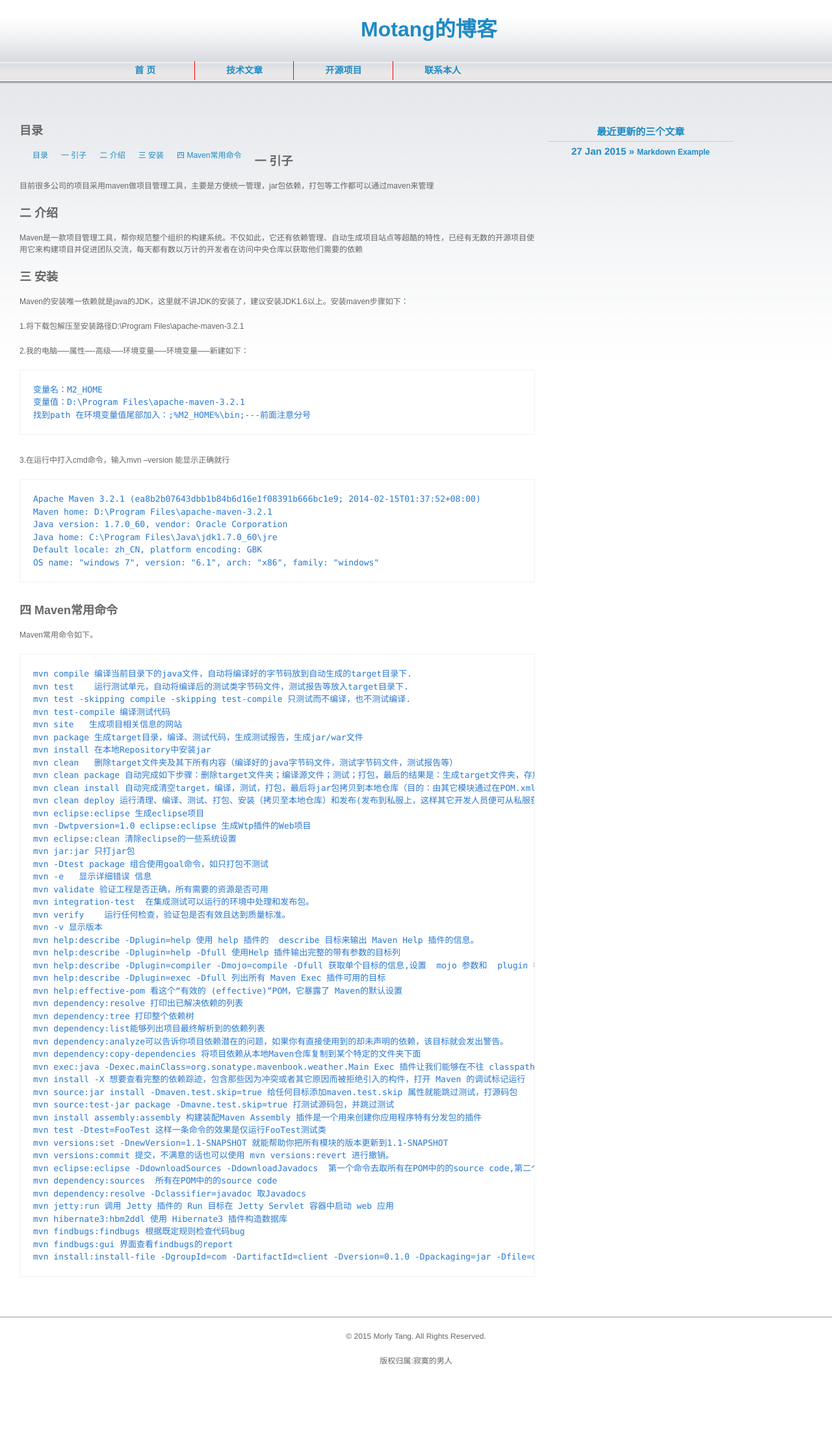
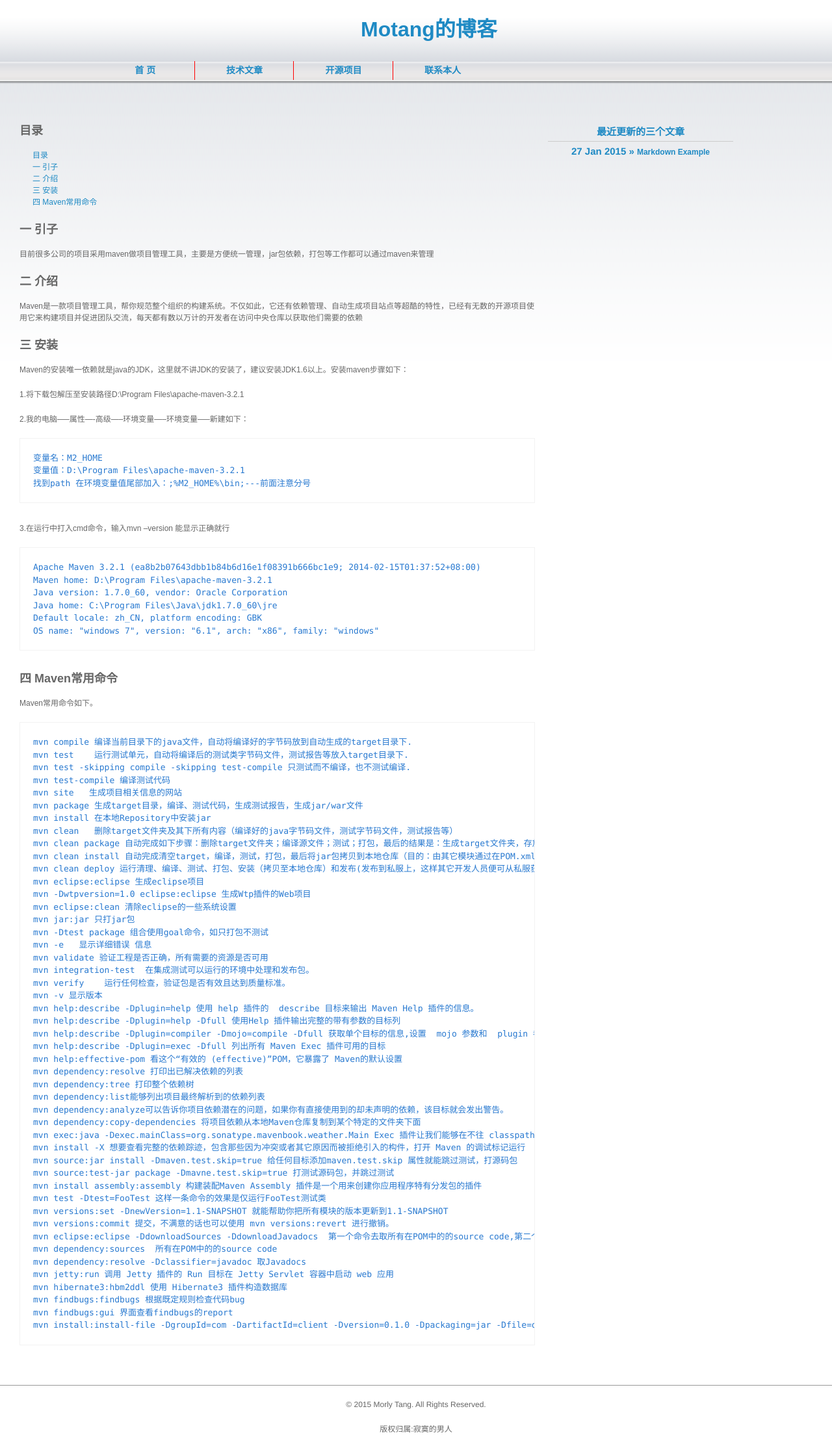
Before and after one commit to Motang/motang.github.io, a Jekyll site: the page built from _posts/2015-01-28-Maven介绍及安装.md, in a window 1280 px wide. Shown: the whole page at 65% size. Built offline with Jekyll 4.4.1, drawn with Linux system fonts in a browser that asks for light colours; before the commit the page ends 2123 px from its top, so only the background shows below that.

Commit message:
updated css

```diff
--- a/css/index.css
+++ b/css/index.css
@@ -40,8 +40,8 @@ visibility:hidden;
 .content-detail .right{ float:left; width:25%;}
 .content-detail .first { border-bottom:1px #CCCCCC solid;  }
 .content-detail .right li{ color:#1F8AC4; float:none;height:29px; line-height:29px;  font-weight:bold; text-align:center; margin:0px; }
-.content-detail .left{ float:left; width:65%; font-family:Arial, Helvetica, sans-serif; font-size:12px; }
-
+.content-detail .left{ float:left; width:65%; font-family:Arial, Helvetica, sans-serif; font-size:12px;text-align:left; }
+.content-detail .left li{ float:none;}
 
 .bottom .spl{  height:1px; border-bottom:1px #999999 solid; text-align:center;}
 .bottom p{ font:Arial, Helvetica, sans-serif ; font-size:12px; color:#666666; margin-top:15px; text-align:center;}
```
